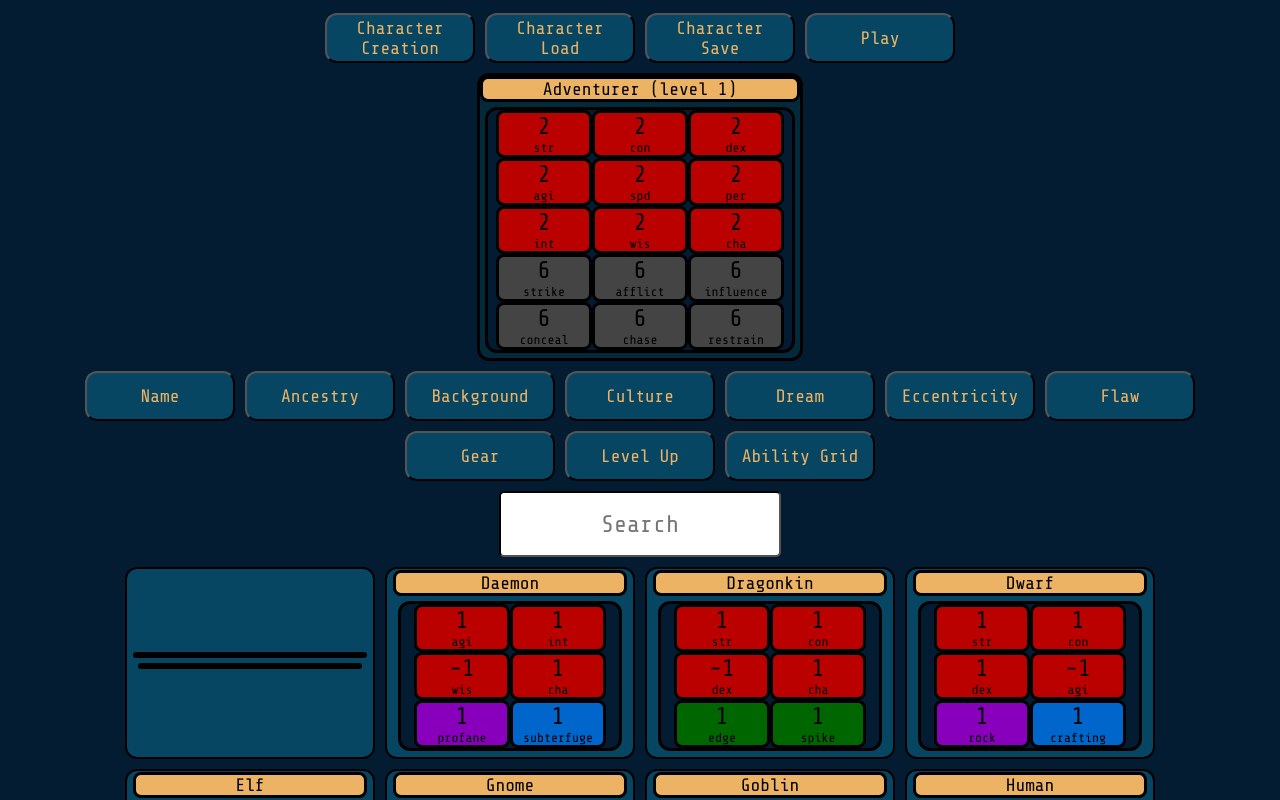
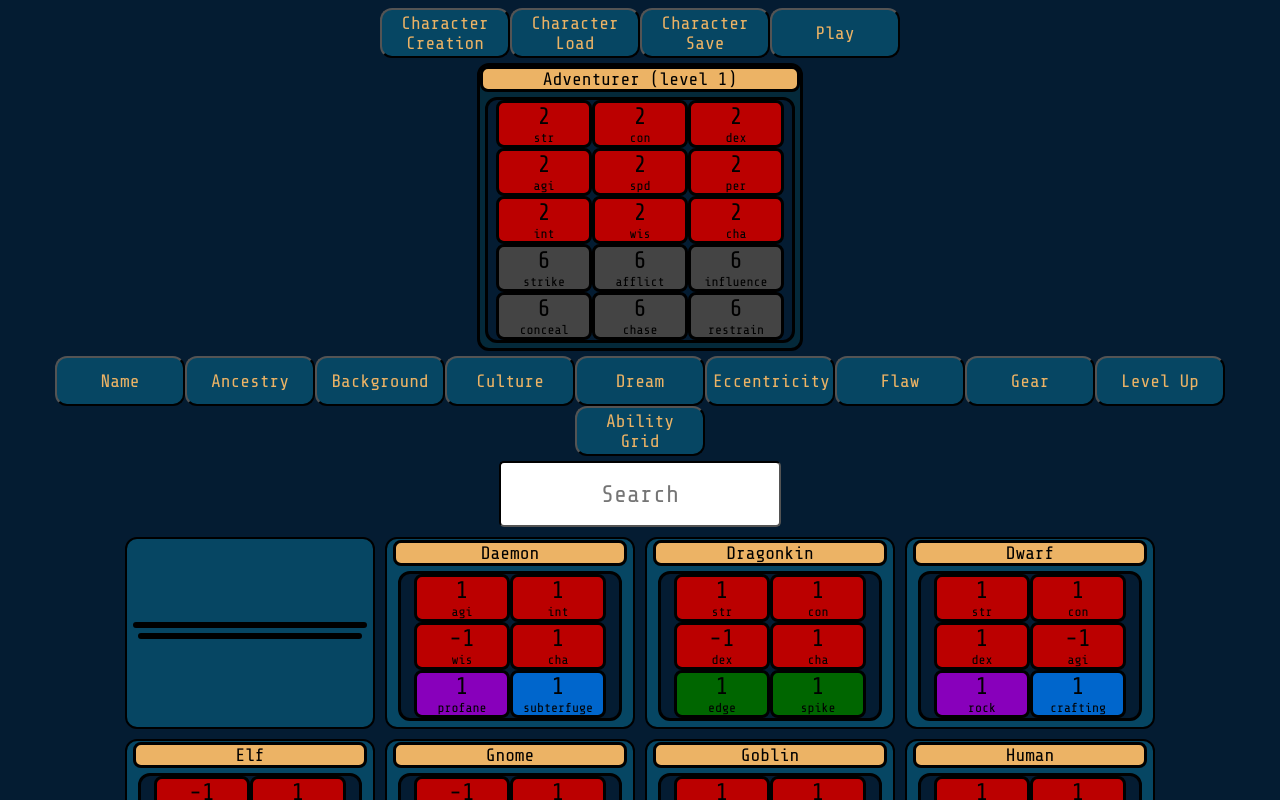
Before and after one commit to NickBrownMaths/nbttrpg, a React (Create React App) app: page / in a window 1280 px wide. Shown: the top 800 px of the page. Built offline with nearby package versions, Linux system fonts and the light colour scheme.

Commit message:
Adjusted contols css

```diff
--- a/src/App.css
+++ b/src/App.css
@@ -186,11 +186,10 @@ body {
   border-color: black;
   color: var(--colourAccent);
 
-  min-width: 150px;
-  max-width: 150px;
+  min-width: 130px;
+  max-width: 130px;
   min-height: 50px;
   max-height: 50px;
-  margin: 5px;
 }
 
 .NavButton:hover,
--- a/src/components/SearchForm.js
+++ b/src/components/SearchForm.js
@@ -4,11 +4,13 @@ function SearchForm(props) {
 
   const { register, handleSubmit } = useForm();
 
-  return (
-    <form className='NameForm' onChange={handleSubmit ((data) => {props.setSearchTerm(data.search)})}>
-      <input {...register('search')} placeholder='Search' className='NameInput' />
-    </form>
-  )
+  if (props.appear) {
+    return (
+      <form className='NameForm' onChange={handleSubmit((data) => { props.setSearchTerm(data.search) })}>
+        <input {...register('search')} placeholder='Search' className='NameInput' />
+      </form>
+    )
+  }
 }
 
 export default SearchForm;
--- a/src/pages/CharacterCreation.js
+++ b/src/pages/CharacterCreation.js
@@ -10,18 +10,19 @@ function CharacterCreation(props) {
 
   const [currentTab, setCurrentTab] = useState('A');
   const [searchTerm, setSearchTerm] = useState('');
+  const [showSearchBar, setShowSearchBar] = useState(true);
 
   let buttons = [];
-  buttons.push([() => setCurrentTab('N'), 'Name',]);
-  buttons.push([() => setCurrentTab('A'), 'Ancestry ' + props.charChoices[0],]);
-  buttons.push([() => setCurrentTab('B'), 'Background ' + props.charChoices[1],]);
-  buttons.push([() => setCurrentTab('C'), 'Culture ' + props.charChoices[2],]);
-  buttons.push([() => setCurrentTab('D'), 'Dream ' + props.charChoices[3],]);
-  buttons.push([() => setCurrentTab('E'), 'Eccentricity ' + props.charChoices[4],]);
-  buttons.push([() => setCurrentTab('F'), 'Flaw ' + props.charChoices[5],]);
-  buttons.push([() => setCurrentTab('G'), 'Gear',]);
-  buttons.push([() => setCurrentTab('LU'), 'Level Up',]);
-  buttons.push([() => setCurrentTab('AG'), 'Ability Grid',]);
+  buttons.push([() => {setShowSearchBar(false) ; setCurrentTab('N')}, 'Name',]);
+  buttons.push([() => {setShowSearchBar(true) ; setCurrentTab('A')}, 'Ancestry ' + props.charChoices[0],]);
+  buttons.push([() => {setShowSearchBar(true) ; setCurrentTab('B')}, 'Background ' + props.charChoices[1],]);
+  buttons.push([() => {setShowSearchBar(true) ; setCurrentTab('C')}, 'Culture ' + props.charChoices[2],]);
+  buttons.push([() => {setShowSearchBar(true) ; setCurrentTab('D')}, 'Dream ' + props.charChoices[3],]);
+  buttons.push([() => {setShowSearchBar(true) ; setCurrentTab('E')}, 'Eccentricity ' + props.charChoices[4],]);
+  buttons.push([() => {setShowSearchBar(true) ; setCurrentTab('F')}, 'Flaw ' + props.charChoices[5],]);
+  buttons.push([() => {setShowSearchBar(true) ; setCurrentTab('G')}, 'Gear',]);
+  buttons.push([() => {setShowSearchBar(false) ; setCurrentTab('LU')}, 'Level Up',]);
+  buttons.push([() => {setShowSearchBar(false) ; setCurrentTab('AG')}, 'Ability Grid',]);
 
   return (
     <div>
@@ -38,7 +39,7 @@ function CharacterCreation(props) {
         />
       </div>
       <NavBar buttons={buttons} />
-      <SearchForm setSearchTerm={setSearchTerm} />
+      <SearchForm setSearchTerm={setSearchTerm} appear={showSearchBar}/>
       <CCTab
         currentTab={currentTab}
         statblock={props.statblock}
```
